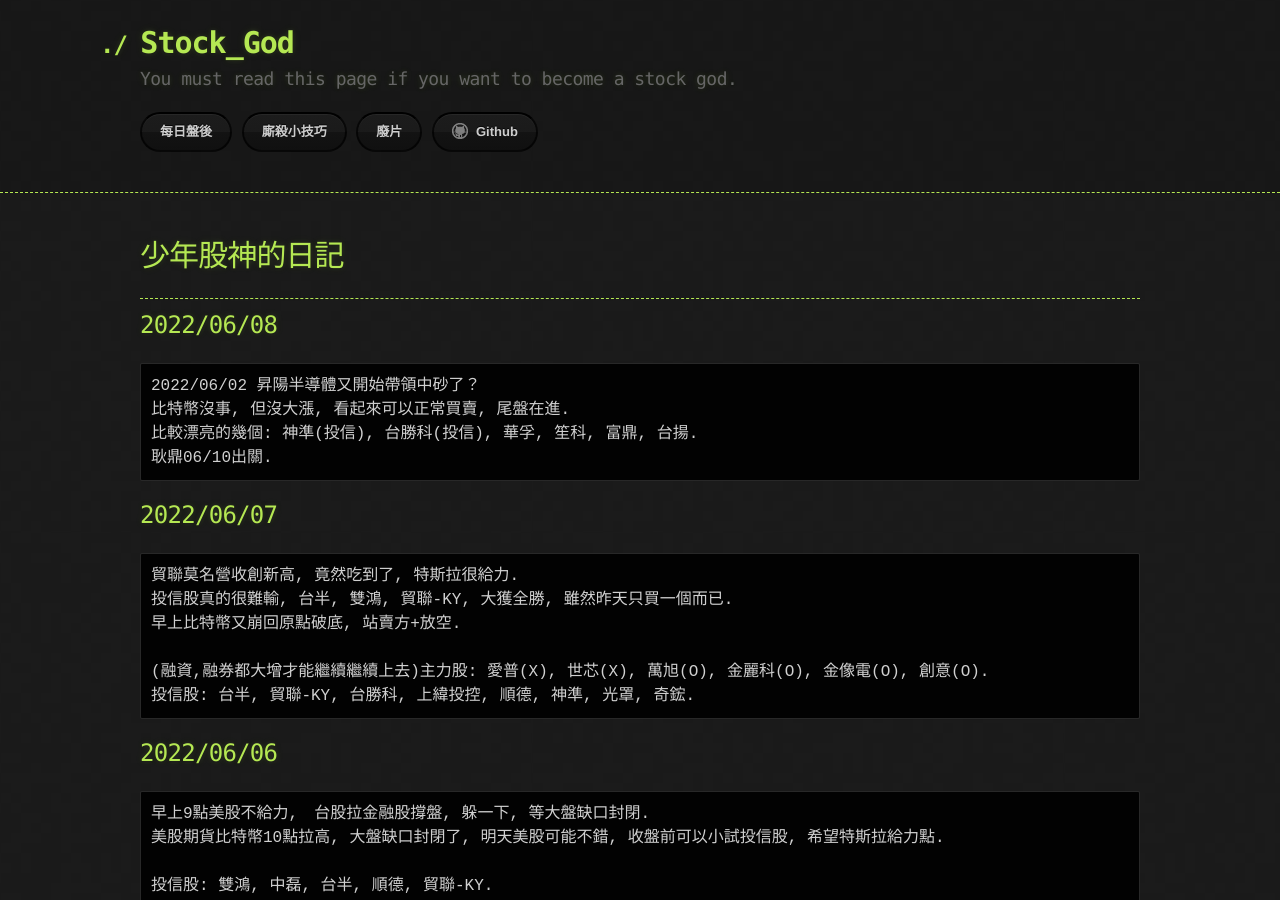
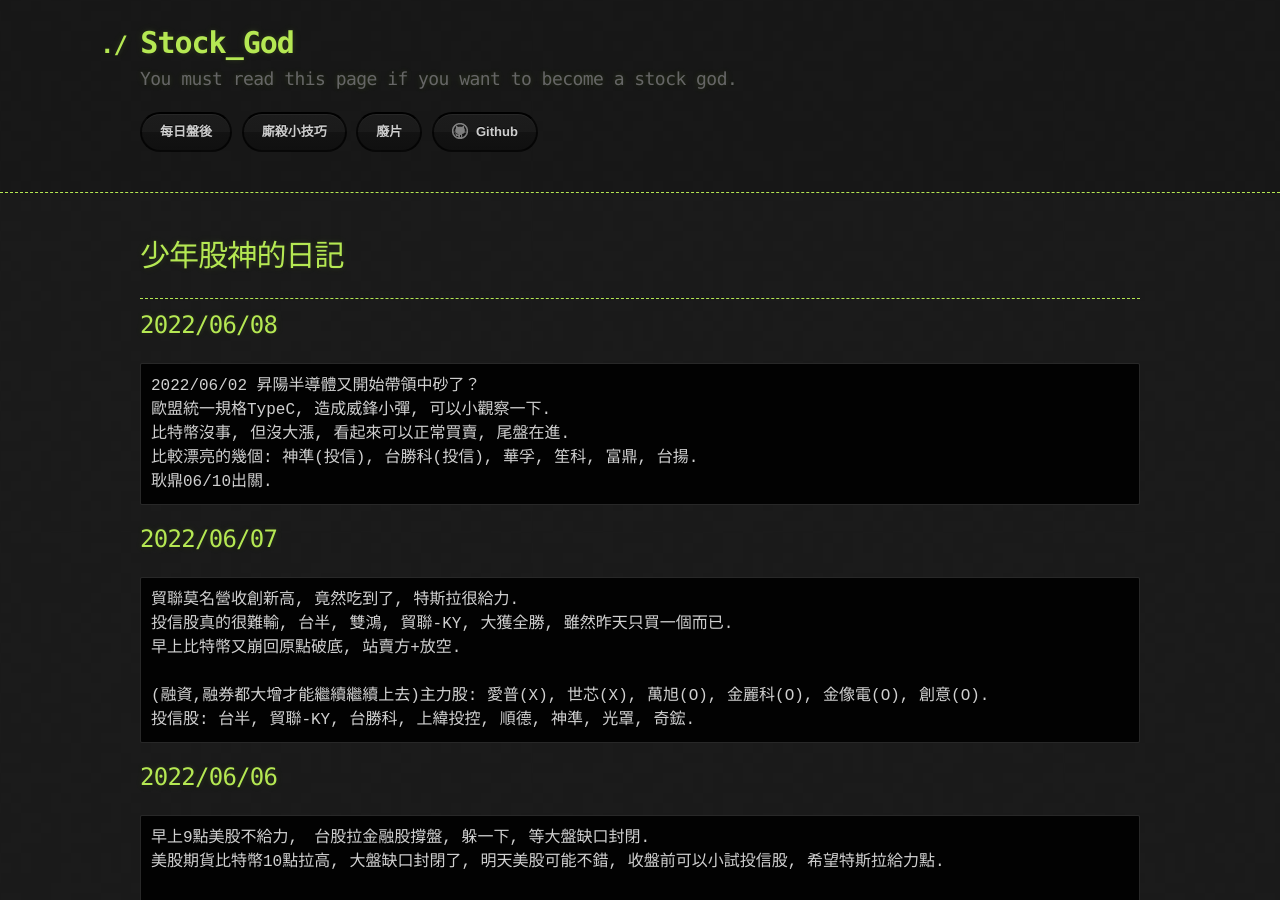
Before and after one commit to lepg5487/Stock_God, a Jekyll site: the page built from index.md, in a window 1280 px wide and 900 px high. Built offline with Jekyll 4.4.1, drawn with Linux system fonts in a browser that asks for light colours; our own code applies the rules of GitHub Pages for plain Markdown files.

Commit message:
Update index.md

````diff
--- a/index.md
+++ b/index.md
@@ -9,6 +9,7 @@ layout: testlayouts
 ## 2022/06/08
 ```
 2022/06/02 昇陽半導體又開始帶領中砂了？
+歐盟統一規格TypeC, 造成威鋒小彈, 可以小觀察一下.
 比特幣沒事, 但沒大漲, 看起來可以正常買賣, 尾盤在進.
 比較漂亮的幾個: 神準(投信), 台勝科(投信), 華孚, 笙科, 富鼎, 台揚.
 耿鼎06/10出關.
````
